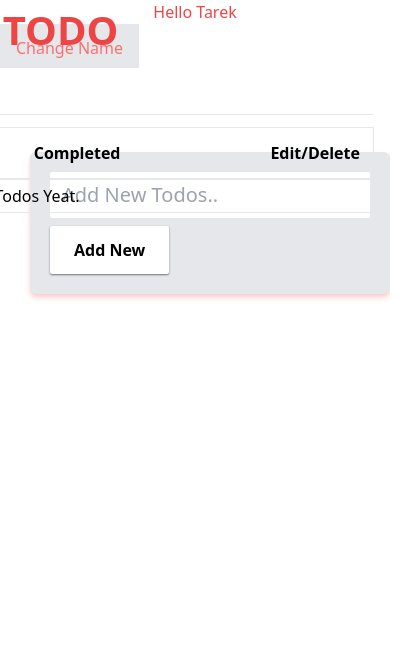
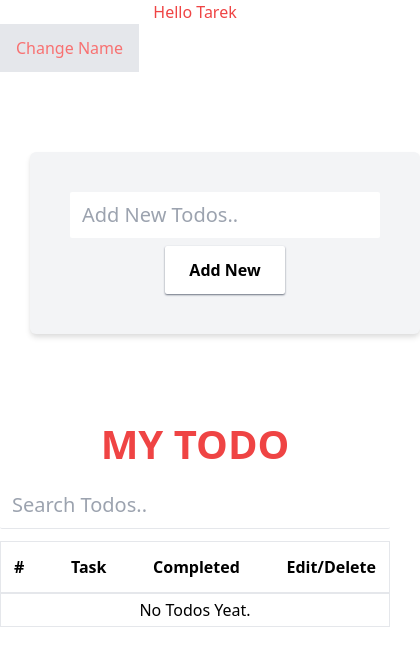
Before and after one commit to tarekhossain0043-dot/todo-list-app, a React (Vite) app: page / in a window 390 px wide. Shown: the top 666 px of the page, 420 px wide, since content can reach past the window. Built offline with nearby package versions, Linux system fonts and the light colour scheme.

Commit message:
style:responsive issue solve

```diff
--- a/src/component/Todos.jsx
+++ b/src/component/Todos.jsx
@@ -76,7 +76,7 @@ export default function Todos() {
             {message}
           </p>
         ))}
-
+      <div className="container max-w-6xl m-auto">
         <h2 className="text-center text-red-500 capitalize">
           Hello {user.names}
         </h2>
@@ -86,9 +86,10 @@ export default function Todos() {
         >
           Change Name
         </button>
-      <div className="add-new-todo mt-20 p-5 max-w-[400px] ml-[30px] h-full bg-gray-200 shadow-md shadow-red-200 rounded-md">
+        <div className="grid gap-[80px] md:grid-cols-2">
+          <div className="add-new-todo flex flex-col items-center justify-center md:max-w-[400px]  mt-20 p-[40px] w-full ml-[30px] bg-gray-100 shadow-md shadow-[#ddd] rounded-md">
             {/* <form action="#"> */}
-        <div className="input-field">
+            <div className="input-field w-full">
               <input
                 type="text"
                 name="text"
@@ -107,7 +108,7 @@ export default function Todos() {
             </button>
             {/* </form> */}
           </div>
-      <div className="w-[700px] h-full absolute top-1/2 right-4 -translate-y-1/2">
+          <div className="h-full">
             <h2 className="text-[40px] uppercase font-semibold text-center text-red-500">
               my todo
             </h2>
@@ -122,7 +123,7 @@ export default function Todos() {
             />
             {/* </form> */}
 
-        <table className="table m-auto text-center w-[600px] w-full z-[1] max-h-[500px] bg-white shadow-sm shadow-red-400">
+            <table className="table text-center w-full z-[1] max-h-[500px] bg-white shadow-sm shadow-red-400">
               <thead className="border table-caption">
                 <tr className="flex items-center justify-between p-3">
                   <th>#</th>
@@ -163,5 +164,7 @@ export default function Todos() {
             </table>
           </div>
         </div>
+      </div>
+    </div>
   );
 }
```
Lines whose indentation alone changed are shown as unchanged.
